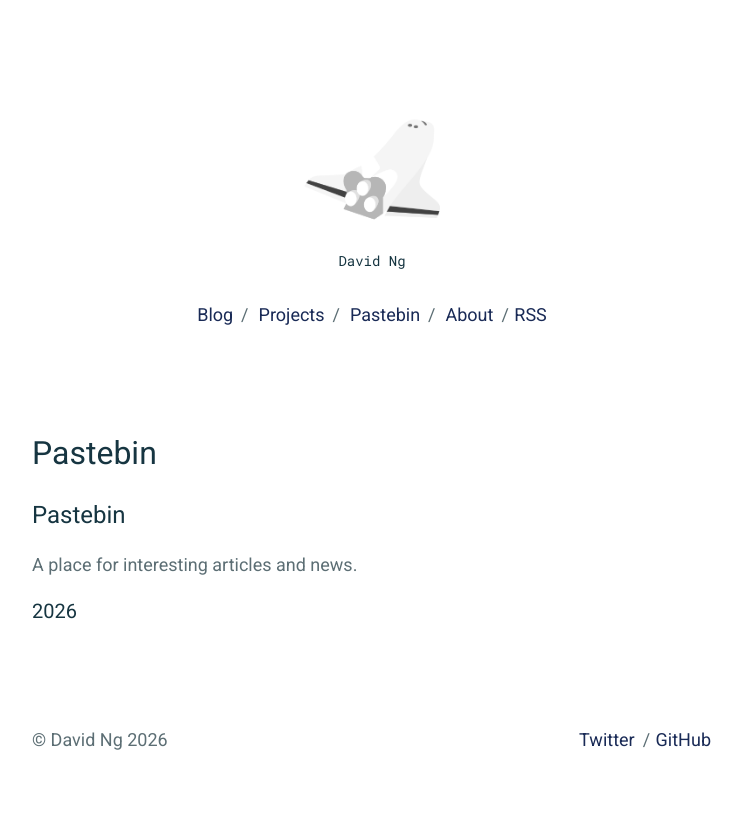
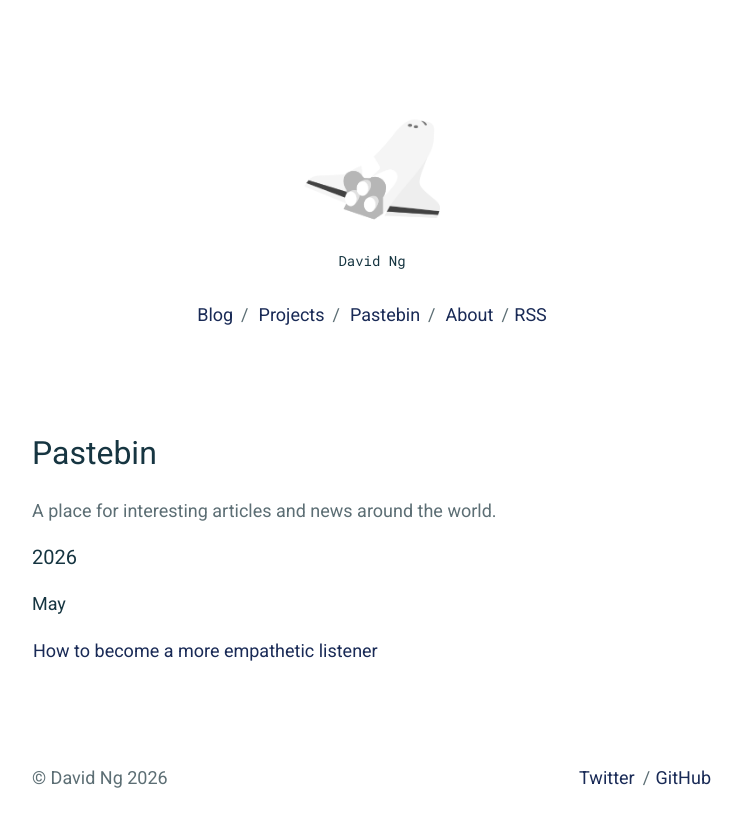
Before and after one commit to david90/paper, a Jekyll site: the page built from _pages/links.md, in a window 1280 px wide. Shown: the top 827 px of the page, without its empty margins (268-1010 px from the left). Built offline with Jekyll 4.4.1, drawn with Linux system fonts in a browser that asks for light colours.

Commit message:
Update links.md

```diff
--- a/_pages/links.md
+++ b/_pages/links.md
@@ -4,8 +4,9 @@ title: Pastebin
 permalink: /links/
 ---
 
-## Pastebin
-
-A place for interesting articles and news.
+A place for interesting articles and news around the world.
 
 ### 2026
+
+#### May
+[How to become a more empathetic listener](https://hbr.org/2024/04/how-to-become-a-more-empathetic-listener)
```
